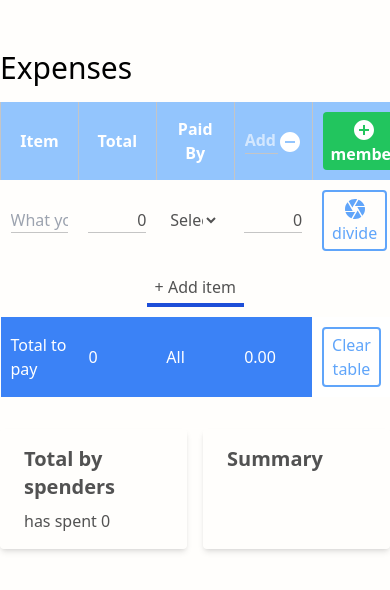
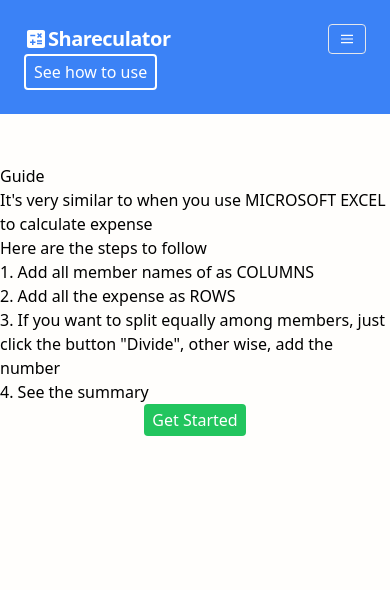
Before and after one commit to KittichoteKamalapirat/shareculator, a React (Create React App) app: page /guide in a window 390 px wide. Shown: the top 590 px of the page. Built offline with nearby package versions, Linux system fonts and the light colour scheme.

Commit message:
Add react router v6

```diff
--- a/src/App.css
+++ b/src/App.css
@@ -1,6 +1,6 @@
 * {
   /* color: #3b3b3b; */
-  color: #525252;
+  /* color: #525252; */
 
   /* color: #696969; */
   /* color: #808080; */
--- a/src/App.tsx
+++ b/src/App.tsx
@@ -1,13 +1,22 @@
 import React from "react";
+import { BrowserRouter, Route, Routes } from "react-router-dom";
+import "./App.css";
 import { AppContainer } from "./components/layouts/AppContainer";
-import { Table } from "./components/Table";
-import "./App.css";
+import { Navbar } from "./components/layouts/Navbar";
+import { Guide } from "./pages/Guide";
+import { Home } from "./pages/Home";
 
 function App() {
   return (
-    <AppContainer>
-      <Table />
-    </AppContainer>
+    <BrowserRouter>
+      <Navbar />
+      <AppContainer>
+        <Routes>
+          <Route path="/" element={<Home />} />
+          <Route path="/guide" element={<Guide />} />
+        </Routes>
+      </AppContainer>
+    </BrowserRouter>
   );
 }
 
--- a/src/components/Table.tsx
+++ b/src/components/Table.tsx
@@ -4,6 +4,7 @@ import DeleteIcon from "@mui/icons-material/Delete";
 import PieChartIcon from "@mui/icons-material/PieChart";
 import RemoveCircleIcon from "@mui/icons-material/RemoveCircle";
 import React, { useEffect, useState } from "react";
+import { Link } from "react-router-dom";
 import { BodyRow } from "./atoms/BodyRow";
 import { Button } from "./atoms/Button";
 import { FooterRow } from "./atoms/FooterRow";
--- a/src/components/atoms/Button.tsx
+++ b/src/components/atoms/Button.tsx
@@ -6,32 +6,31 @@ interface ButtonProps
     HTMLButtonElement
   > {
   variant?: "solid" | "outlined" | "bottom-line" | "naked";
+  color?: string;
   // onClick?: () => void;
 }
 
 export const Button: React.FC<ButtonProps> = ({
   children,
   variant = "solid",
+  color = "blue-400",
   onClick,
   ...props
 }) => {
   let style;
   switch (variant) {
     case "solid":
-      style = "bg-green-500 rounded px-2 py-1 hover:bg-green-600 text-white";
+      style = `bg-green-500 rounded px-2 py-1 hover:bg-green-600 text-white`;
       break;
     case "bottom-line":
-      style =
-        "bg-transparent border-t-0 border-x-0 border-b-blue-700 px-2 py-1 border-slate-400 border-4 hover:bg-sky-100   rounded-t";
+      style = `bg-transparent border-t-0 border-x-0 border-b-blue-700 px-2 py-1 border-slate-400 border-4 hover:bg-sky-100   rounded-t`;
       break;
 
     case "outlined":
-      style =
-        "bg-transparent border-2 rounded px-2 py-1 border-blue-400 text-blue-400 hover:bg-sky-100 ";
+      style = `bg-transparent border-2 rounded px-2 py-1 border-${color}  hover:bg-sky-100 text-${color}`;
       break;
     case "naked":
-      style =
-        "bg-transparent rounded  px-2 py-1 border-white border-2  hover:bg-sky-100 ";
+      style = `bg-transparent rounded  px-2 py-1 border-white border-2  hover:bg-sky-100 `;
       break;
   }
   return (
--- a/src/components/layouts/Flex.tsx
+++ b/src/components/layouts/Flex.tsx
@@ -3,11 +3,12 @@ import React from "react";
 interface FlexProps {
   justifyContent?: "string";
   alignItems?: "string";
+  variant?: "between" | "end" | "start";
 }
 
 export const Flex: React.FC<FlexProps> = ({ children, ...props }) => {
   return (
-    <div className="flex" {...props}>
+    <div className="flex justify-between items-center" {...props}>
       {children}
     </div>
   );
--- /dev/null
+++ b/src/components/layouts/Navbar.tsx
@@ -0,0 +1,49 @@
+import React from "react";
+import CalculateIcon from "@mui/icons-material/Calculate";
+import { Link } from "react-router-dom";
+import { Button } from "../atoms/Button";
+interface NavbarProps {}
+
+export const Navbar: React.FC<NavbarProps> = ({}) => {
+  return (
+    <nav className="flex items-center justify-between flex-wrap bg-blue-500 p-6 text-white">
+      <Link to="/">
+        <div className="flex items-center flex-shrink-0 mr-6 cursor-pointer">
+          <CalculateIcon />
+          <span className="font-semibold text-xl tracking-tight">
+            Shareculator
+          </span>
+        </div>
+      </Link>
+      <div className="block lg:hidden">
+        <button className="flex items-center px-3 py-2 border rounded   hover:text-white hover:border-white">
+          <svg
+            className="fill-current h-3 w-3"
+            viewBox="0 0 20 20"
+            xmlns="http://www.w3.org/2000/svg"
+          >
+            <title>Menu</title>
+            <path d="M0 3h20v2H0V3zm0 6h20v2H0V9zm0 6h20v2H0v-2z" />
+          </svg>
+        </button>
+      </div>
+      <div className="w-full block flex-grow lg:flex lg:items-center lg:w-auto">
+        <div className="text-sm lg:flex-grow">
+          {/* <a
+            href="#responsive-header"
+            className="block mt-4 lg:inline-block lg:mt-0  hover:text-white mr-4"
+          >
+            Docs
+          </a> */}
+        </div>
+        <div>
+          <Link to="/guide">
+            <Button variant="outlined" color="white">
+              See how to use
+            </Button>
+          </Link>
+        </div>
+      </div>
+    </nav>
+  );
+};
--- a/src/index.tsx
+++ b/src/index.tsx
@@ -1,7 +1,9 @@
 import React from "react";
 import ReactDOM from "react-dom";
+import { BrowserRouter, Route, Routes } from "react-router-dom";
 import App from "./App";
 import "./index.css";
+import { Guide } from "./pages/Guide";
 
 ReactDOM.render(
   <React.StrictMode>
--- /dev/null
+++ b/src/pages/Guide.tsx
@@ -0,0 +1,36 @@
+import React from "react";
+import { Link } from "react-router-dom";
+import { Button } from "../components/atoms/Button";
+import { XCenter } from "../components/layouts/XCenter";
+
+interface GuideProps {}
+
+export const Guide: React.FC<GuideProps> = ({}) => {
+  return (
+    <React.Fragment>
+      <h1>Guide</h1>
+
+      <p>
+        It's very similar to when you use MICROSOFT EXCEL to calculate expense
+      </p>
+
+      <p>Here are the steps to follow</p>
+
+      <ol>
+        <li>1. Add all member names of as COLUMNS</li>
+        <li>2. Add all the expense as ROWS</li>
+        <li>
+          3. If you want to split equally among members, just click the button
+          "Divide", other wise, add the number
+        </li>
+        <li>4. See the summary</li>
+      </ol>
+
+      <Link to="/">
+        <XCenter>
+          <Button variant="solid">Get Started</Button>
+        </XCenter>
+      </Link>
+    </React.Fragment>
+  );
+};
--- /dev/null
+++ b/src/pages/Home.tsx
@@ -0,0 +1,12 @@
+import React from "react";
+import { Table } from "../components/Table";
+
+interface HomeProps {}
+
+export const Home: React.FC<HomeProps> = ({}) => {
+  return (
+    <React.Fragment>
+      <Table />
+    </React.Fragment>
+  );
+};
```
